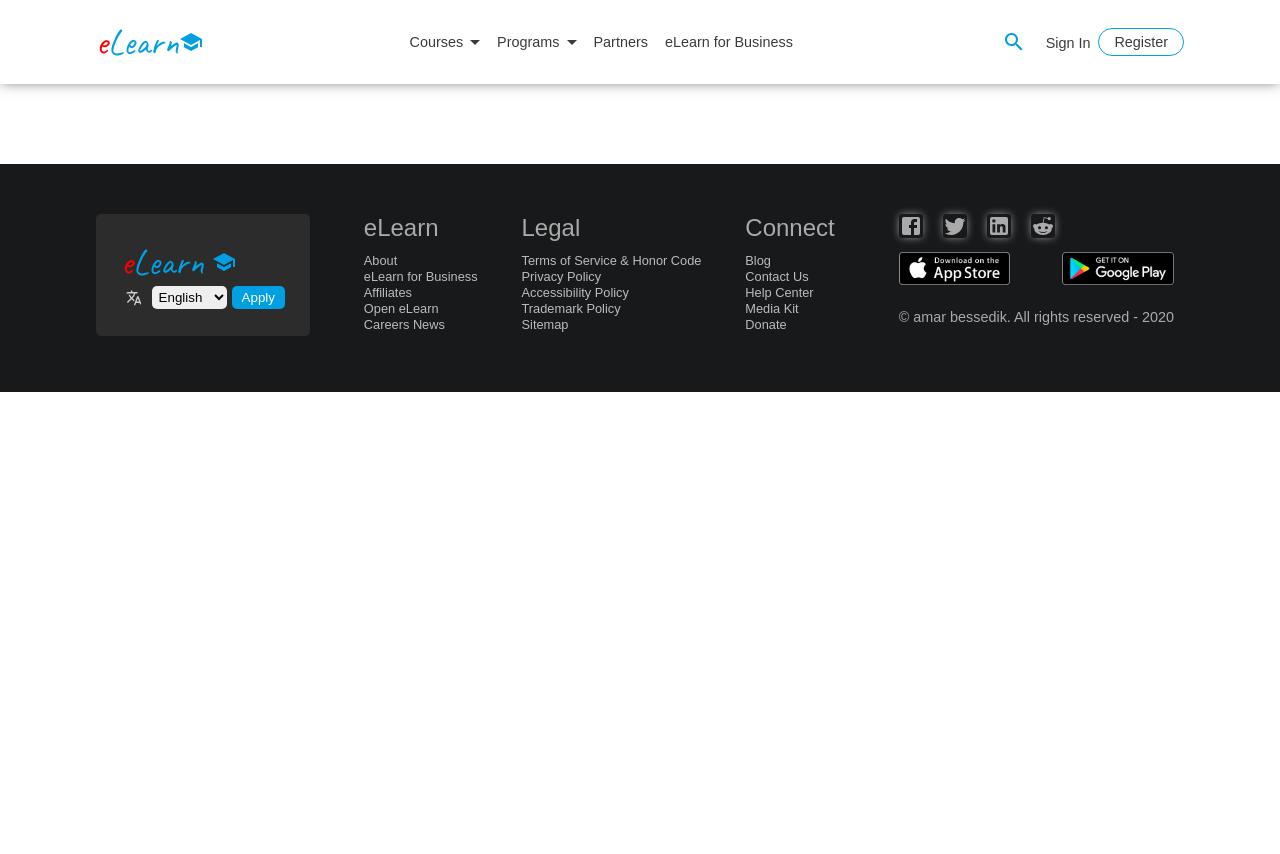
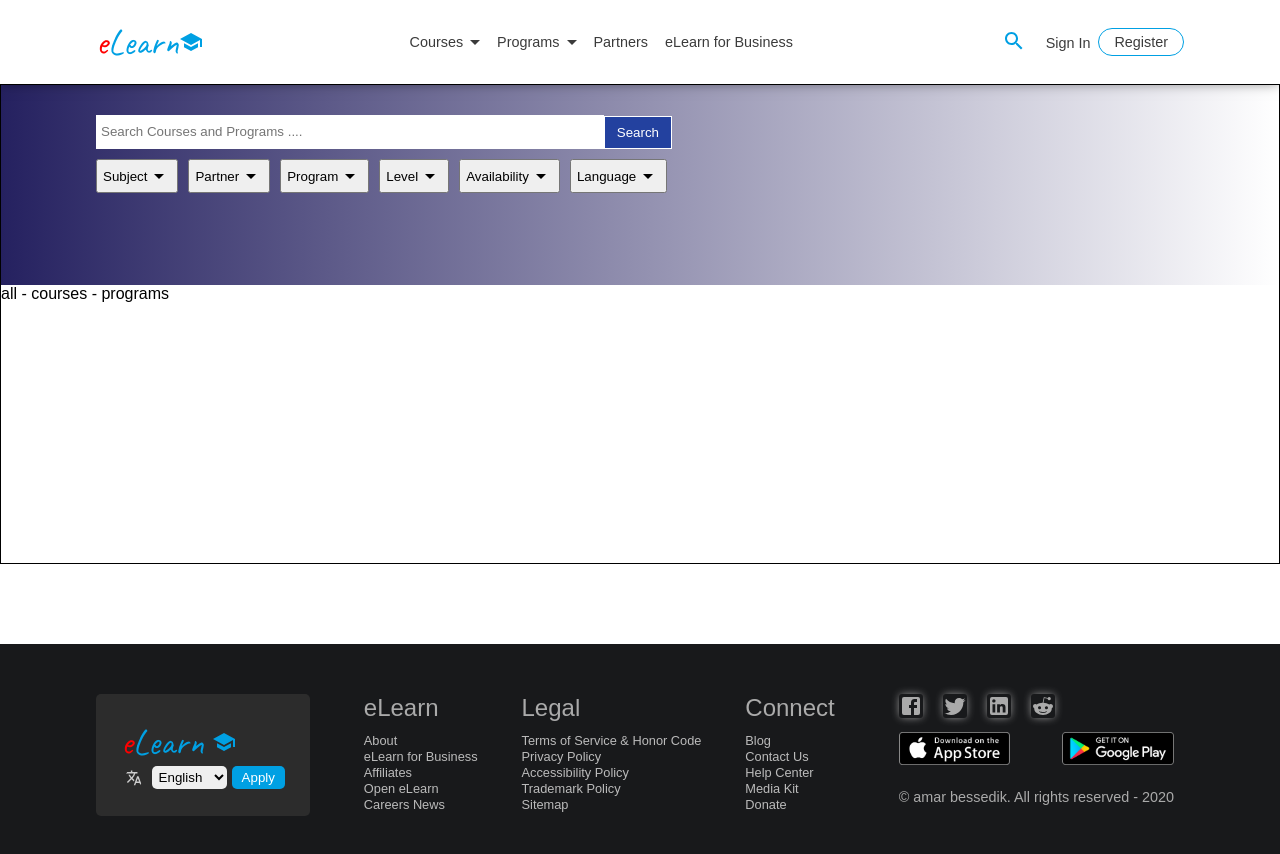
Before and after one commit to amarbessedik/e-learning-platform-v1, a React (Create React App) app: page /search in a window 1280 px wide. Shown: the top 854 px of the page. Before the commit the page ends 800 px from the top, so only its background shows below. Built offline with nearby package versions, Linux system fonts and the light colour scheme.

Commit message:
Working on search page

```diff
--- a/src/App.js
+++ b/src/App.js
@@ -6,6 +6,7 @@ import { Route, Switch } from "react-router-dom";
 import Home from "./pages/Home/Home";
 import SignIn from "./pages/SignIn/SignIn";
 import Register from "./pages/Register/Register";
+import Search from "./pages/Search/Search";
 
 const App = () => {
   return (
@@ -17,6 +18,7 @@ const App = () => {
         <Route exact path="/" component={Home} />
         <Route path="/signin" component={SignIn} />
         <Route path="/register" component={Register} />
+        <Route path="/search" component={Search} />
       </Switch>
       {/* footer */}
       <div className="footer__wrapper">
--- a/src/components/Navigation/Desktop/Desktop.js
+++ b/src/components/Navigation/Desktop/Desktop.js
@@ -80,7 +80,9 @@ const Desktop = () => {
         <ProgramsAndDegrees />
       </div>
       <div className={styles.navbar__search}>
-        <SearchIcon className={styles.search__icon} />
+        <Link to='/search'>
+          <SearchIcon className={styles.search__icon} />
+        </Link>
         <Link to="/signin" className={styles.btn__signIn}>
           <span>Sign In</span>
         </Link>
--- /dev/null
+++ b/src/pages/Search/Search.css
@@ -0,0 +1,89 @@
+.search__page {
+  min-height: 60vh;
+  border: 1px solid;
+}
+.search__criteria__wrapper {
+  background: #1a337b;
+  background:linear-gradient(to right, #252160, #FFFFFF);
+  height: 200px;
+}
+.search__criteria {
+  width: 85vw;
+  margin: 0 auto;
+  color: #fff;
+  padding: 20px 0;
+  /* border: 1px solid red; */
+  height: 100%;
+}
+.search__icon {
+  /* border: 1px solid red; */
+  background: #fff;
+  color: #000;
+  align-self: center;
+}
+.course__search__form {
+  /* border: 1px solid red; */
+  width: 45vw;
+  display: flex;
+  justify-content: center;
+  align-items: center;
+  margin: 10px 0;
+}
+.course__search__form input {
+  display: block;
+  margin: auto;
+  border: 1px solid #fff;
+  padding: 4px;
+}
+.course__search__form input:focus {
+  outline: none;
+}
+.course__search__form button {
+  border: 1px solid;
+  padding: 8px 12px;
+  background: #23419f;
+  cursor: pointer;
+  color: #fff;
+}
+.course__search__form button:hover {
+  background: rgb(243, 93, 93);
+}
+.search__option__btn{
+    display: flex;
+}
+
+.option__wrapper button{
+    display: flex;
+    align-items: center;
+    padding: 3px 5px;
+    margin-right: 10px;
+    width: fit-content;
+}
+.option__wrapper{
+    flex-direction: column;
+    position: relative;
+}
+.option__dropdown{
+    border: 2px solid #0044ff;
+    min-height: 100px;
+    min-width: 200px;
+    position: absolute;
+    top: 35px;
+    background: #fff;
+    color: #000;
+}
+.option__dropdown ul{
+    list-style: none;
+    padding: 5px;
+}
+.option__dropdown ul li span{
+    display: block
+}
+.option__dropdown ul li{
+    /* display: flex; */
+    border: 1px solid;
+    text-align: left;
+}
+.option__dropdown ul li input{
+    border: 1px solid;
+}
--- /dev/null
+++ b/src/pages/Search/Search.js
@@ -0,0 +1,63 @@
+import React, { useState } from "react";
+import "./Search.css";
+import SearchOption from "./SearchOption";
+import { subjects } from './data';
+
+const Search = () => {
+  const [subjectDropdown, setSubjectDropdown] = useState(false);
+  const [partnerDropdown, setPartnerDropdown] = useState(false);
+  const [programDropdown, setProgramDropdown] = useState(false);
+  const [levelDropdown, setLevelDropdown] = useState(false);
+  const [availabilityDropdown, setAvailabilityDropdown] = useState(false);
+  const [languageDropdown, setLanguageDropdown] = useState(false);
+  return (
+    <div className="search__page">
+      <div className="search__criteria__wrapper">
+        <div className="search__criteria">
+          <div className="search__box">
+            <div className="input__wrapper">
+              <form className="course__search__form">
+                <input
+                  type="text"
+                  placeholder="Search Courses and Programs ...."
+                />
+                <button type="submit">Search</button>
+              </form>
+            </div>
+          </div>
+          <div className="search__dropdowns__wrapper">
+            <div className="search__option__btn">
+                <SearchOption title='Subject'
+                optionDropdown={subjectDropdown}
+                setOptionDropdown={setSubjectDropdown}
+                options={subjects}/>
+                <SearchOption title='Partner'
+                optionDropdown={partnerDropdown}
+                setOptionDropdown={setPartnerDropdown}
+                options={['option1', 'option2']}/>
+                <SearchOption title='Program'
+                optionDropdown={programDropdown}
+                setOptionDropdown={setProgramDropdown}
+                options={['option1', 'option2']}/>
+                <SearchOption title='Level'
+                optionDropdown={levelDropdown}
+                setOptionDropdown={setLevelDropdown}
+                options={['option1', 'option2']}/>
+                <SearchOption title='Availability'
+                optionDropdown={availabilityDropdown}
+                setOptionDropdown={setAvailabilityDropdown}
+                options={['option1', 'option2']}/>
+                <SearchOption title='Language'
+                optionDropdown={languageDropdown}
+                setOptionDropdown={setLanguageDropdown}
+                options={['option1', 'option2']}/>
+            </div>
+          </div>
+        </div>
+      </div>
+      <div className="search__results">all - courses - programs</div>
+    </div>
+  );
+};
+
+export default Search;
--- /dev/null
+++ b/src/pages/Search/SearchOption.js
@@ -0,0 +1,36 @@
+import React from "react";
+import "./Search.css";
+import ArrowDropDownIcon from "@material-ui/icons/ArrowDropDown";
+
+const SearchOption = ({ title, optionDropdown, setOptionDropdown, options }) => {
+
+  return (
+    <div
+      onBlur={() => setOptionDropdown(false)}
+      className="subject__container option__wrapper"
+    >
+      <button onClick={() => setOptionDropdown(!optionDropdown)}>
+        <span>{title}</span> <ArrowDropDownIcon />
+      </button>
+      <div
+        style={{ display: optionDropdown ? "block" : "none" }}
+        className="option__dropdown"
+      >
+        <ul>
+          {options.map((option) => {
+            return (
+              <li>
+                <span>
+                  <input type="checkbox" name="" id="" />
+                  {option.subject}
+                </span>
+              </li>
+            );
+          })}
+        </ul>
+      </div>
+    </div>
+  );
+};
+
+export default SearchOption;
--- /dev/null
+++ b/src/pages/Search/data.js
@@ -0,0 +1,58 @@
+export const subjects = [
+{
+    subject: 'Architecture',
+    number: 56
+},
+{
+    subject : 'Art & Culture',
+    number: 188
+},
+{
+    subject: 'Biology & Life Sciences',
+    number: 225
+},
+{
+    subject: 'Business & Management',
+    number: 815
+},
+{
+    subject:' Chemistry',
+    number: 67
+},
+{
+    subject: 'Communication',
+    number: 214
+},
+{
+    subject: 'Computer Science',
+    number: 682
+},
+{
+    subject: 'Data Analysis & Statistics',
+    number: 366
+},
+{
+    subject: 'Design',
+    number: 111
+},
+{
+    subject: 'Economics & Finance',
+    number: 368
+},
+{
+    subject: 'Education & Teacher Training',
+    number: 160
+},
+{
+    subject: 'Electronics',
+    number: 98
+},
+{
+    subject: 'Energy & Earth Sciences',
+    number: 101
+},
+{
+    subject: 'Engineering',
+    number: 576
+},
+]
```
